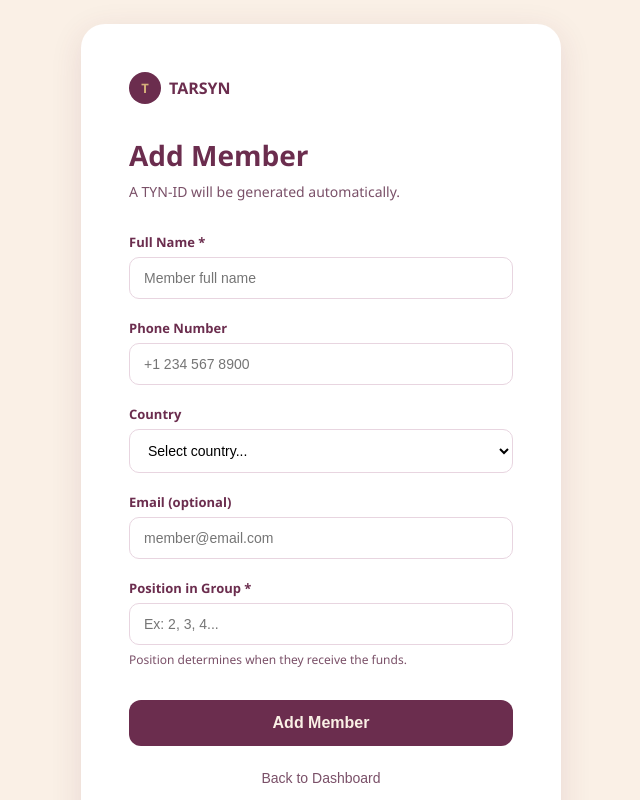
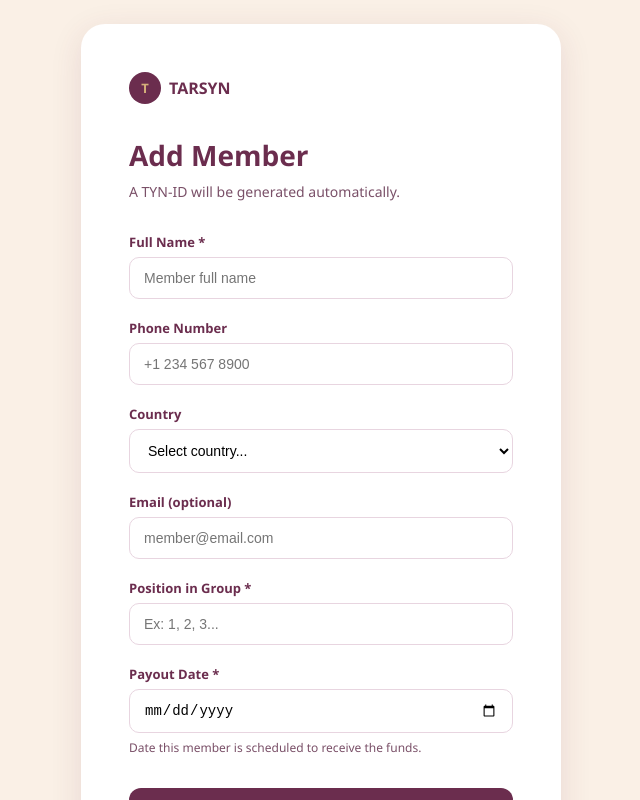
Before and after one commit to Rachelejr/tarsyn-app, a Next.js app: page /dashboard/add-member in a window 1280 px wide. Shown: the top 800 px of the page, without its empty margins (319-959 px from the left). Built offline with nearby package versions, Linux system fonts and the light colour scheme.

Commit message:
Update page.tsx

```diff
--- a/src/app/dashboard/add-member/page.tsx
+++ b/src/app/dashboard/add-member/page.tsx
@@ -20,6 +20,7 @@ export default function AddMember() {
   const [email, setEmail] = useState('');
   const [country, setCountry] = useState('');
   const [position, setPosition] = useState('');
+  const [payoutDate, setPayoutDate] = useState('');
   const [loading, setLoading] = useState(false);
   const [error, setError] = useState('');
   const [success, setSuccess] = useState('');
@@ -27,6 +28,7 @@ export default function AddMember() {
   const handleAdd = async () => {
     if (!name.trim()) { setError('Name is required.'); return; }
     if (!position) { setError('Position is required.'); return; }
+    if (!payoutDate) { setError('Payout date is required.'); return; }
     setLoading(true);
     setError('');
     try {
@@ -42,15 +44,16 @@ export default function AddMember() {
         name: name.trim(),
         phone: phone.trim(),
         email: email.trim(),
-        country: country.trim(),
+        country,
         position: parseInt(position),
+        payoutDate,
         tynId,
         role: 'member',
         status: 'active',
         createdAt: serverTimestamp(),
       });
       setSuccess('Member added! TYN-ID: ' + tynId);
-      setName(''); setPhone(''); setEmail(''); setCountry(''); setPosition('');
+      setName(''); setPhone(''); setEmail(''); setCountry(''); setPosition(''); setPayoutDate('');
     } catch(e) {
       console.error(e);
       setError('Error adding member. Please try again.');
@@ -71,7 +74,7 @@ export default function AddMember() {
         <p style={{color:'#7A5068',fontSize:'14px',margin:'0 0 32px'}}>A TYN-ID will be generated automatically.</p>
 
         {error && <p style={{color:'#E53935',fontSize:'13px',marginBottom:'16px',background:'#FFEBEE',padding:'10px 14px',borderRadius:'8px'}}>{error}</p>}
-        {success && <p style={{color:'#2E7D32',fontSize:'13px',marginBottom:'16px',background:'#E8F5E9',padding:'10px 14px',borderRadius:'8px'}}>{success}</p>}
+        {success && <p style={{color:'#2E7D32',fontSize:'13px',marginBottom:'16px',background:'#E8F5E9',padding:'10px 14px',borderRadius:'8px',fontWeight:'600'}}>{success}</p>}
 
         <div style={{marginBottom:'20px'}}>
           <label style={{display:'block',color:'#6B2D4E',fontSize:'13px',fontWeight:'600',marginBottom:'6px'}}>Full Name *</label>
@@ -103,12 +106,18 @@ export default function AddMember() {
             style={{width:'100%',padding:'12px 14px',border:'1.5px solid #E8D5E0',borderRadius:'10px',fontSize:'14px',outline:'none',boxSizing:'border-box'}}/>
         </div>
 
-        <div style={{marginBottom:'32px'}}>
+        <div style={{marginBottom:'20px'}}>
           <label style={{display:'block',color:'#6B2D4E',fontSize:'13px',fontWeight:'600',marginBottom:'6px'}}>Position in Group *</label>
           <input value={position} onChange={e => setPosition(e.target.value)} type="number" min="1"
-            placeholder="Ex: 2, 3, 4..."
+            placeholder="Ex: 1, 2, 3..."
             style={{width:'100%',padding:'12px 14px',border:'1.5px solid #E8D5E0',borderRadius:'10px',fontSize:'14px',outline:'none',boxSizing:'border-box'}}/>
-          <p style={{color:'#7A5068',fontSize:'12px',margin:'6px 0 0'}}>Position determines when they receive the funds.</p>
+        </div>
+
+        <div style={{marginBottom:'32px'}}>
+          <label style={{display:'block',color:'#6B2D4E',fontSize:'13px',fontWeight:'600',marginBottom:'6px'}}>Payout Date *</label>
+          <input value={payoutDate} onChange={e => setPayoutDate(e.target.value)} type="date"
+            style={{width:'100%',padding:'12px 14px',border:'1.5px solid #E8D5E0',borderRadius:'10px',fontSize:'14px',outline:'none',boxSizing:'border-box'}}/>
+          <p style={{color:'#7A5068',fontSize:'12px',margin:'6px 0 0'}}>Date this member is scheduled to receive the funds.</p>
         </div>
 
         <button onClick={handleAdd} disabled={loading}
```
